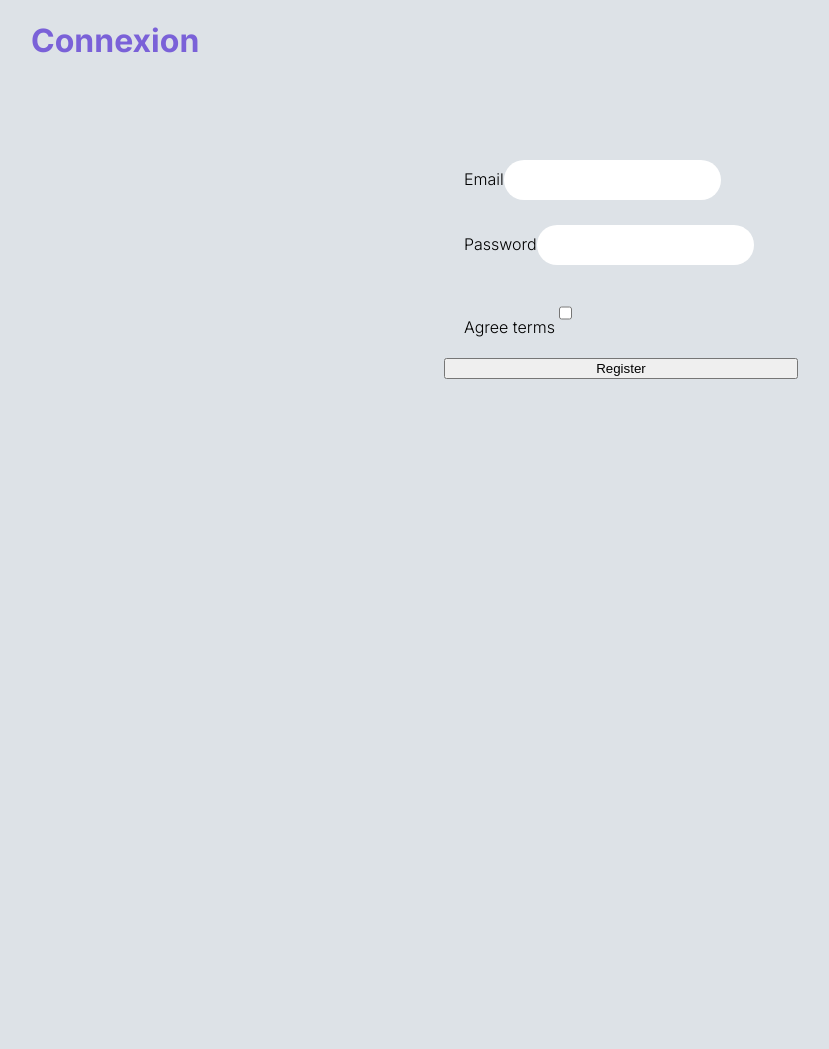
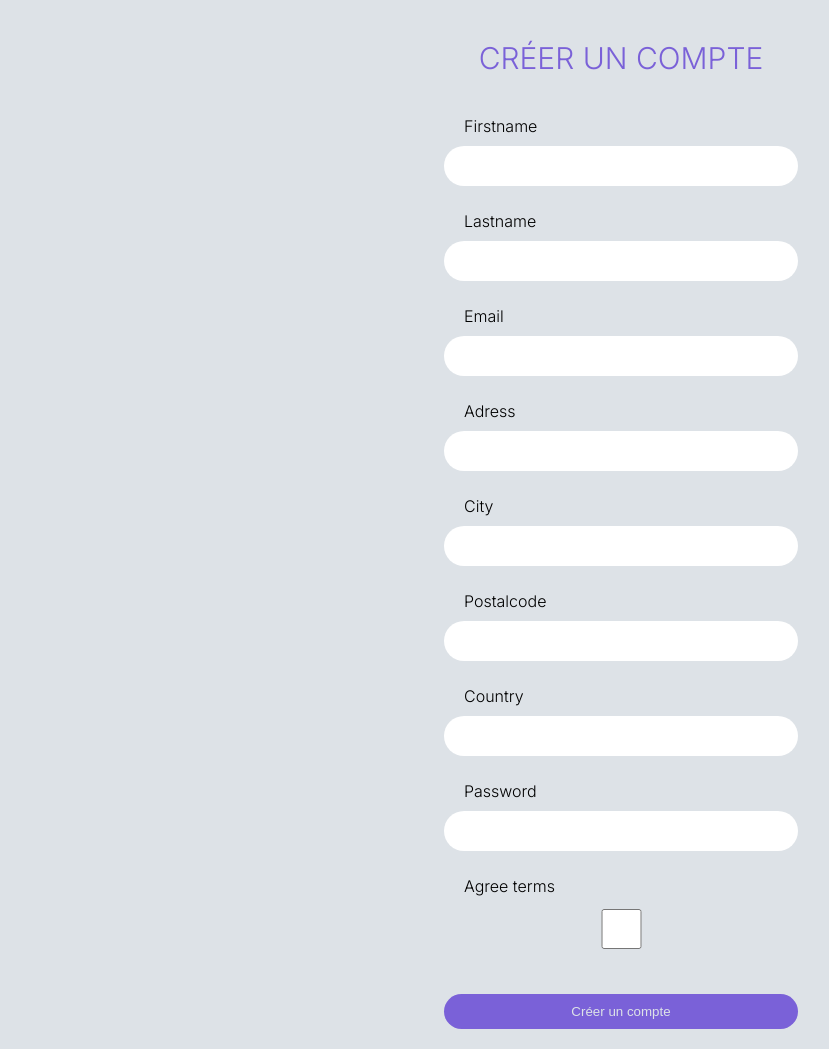
Before and after one commit to knl5/bank-project, a Symfony app: template templates/registration/userRegister.html.twig in a window 1280 px wide. Shown: the whole page, without its empty margins (19-848 px from the left). Before the commit the page ends 379 px from the top, so only its background shows below. Run offline with Twig, Linux system fonts and the light colour scheme; the template is opened without the code that fills it, so the values that code supplies are empty; form fields are guessed from the names that the template uses; some libraries are stand-ins or nearby versions.

Commit message:
add broken user registration form

```diff
--- a/public/css/style.css
+++ b/public/css/style.css
@@ -82,7 +82,12 @@ form {
     display: flex;
     flex-direction: column;
     width: 30%;
-    margin: 100px auto;
+    margin: 20px auto;
+}
+
+form div {
+    display: flex;
+    flex-direction: column;
 }
 
 input {
--- a/templates/registration/adminRegister.html.twig
+++ b/templates/registration/adminRegister.html.twig
@@ -3,7 +3,7 @@
 {% block title %}Register{% endblock %}
 
 {% block body %}
-    <h1>Créer un compte administrateur</h1>
+    <h2>Créer un compte administrateur</h2>
 
     {{ form_start(registrationForm) }}
         {{ form_row(registrationForm.firstname) }}
@@ -14,6 +14,6 @@
         }) }}
         {{ form_row(registrationForm.agreeTerms) }}
 
-        <button type="submit" class="btn">Register</button>
+        <button type="submit" class="primary-button">Créer un compte</button>
     {{ form_end(registrationForm) }}
 {% endblock %}
--- a/templates/registration/userRegister.html.twig
+++ b/templates/registration/userRegister.html.twig
@@ -3,15 +3,21 @@
 {% block title %}User login{% endblock %}
 
 {% block body %}
-    <h1>Connexion</h1>
+    <h2>Créer un compte</h2>
 
     {{ form_start(registrationForm) }}
+        {{ form_row(registrationForm.firstname) }}
+        {{ form_row(registrationForm.lastname) }}
         {{ form_row(registrationForm.email) }}
+        {{ form_row(registrationForm.adress) }}
+        {{ form_row(registrationForm.city) }}
+        {{ form_row(registrationForm.postalcode) }}
+        {{ form_row(registrationForm.country) }}
         {{ form_row(registrationForm.plainPassword, {
             label: 'Password'
         }) }}
         {{ form_row(registrationForm.agreeTerms) }}
 
-        <button type="submit" class="btn">Register</button>
+        <button type="submit" class="primary-button">Créer un compte</button>
     {{ form_end(registrationForm) }}
 {% endblock %}
```
Also changed, not shown: migrations/Version20220220225257.php (added, +31 -0 lines), src/Form/RegistrationFormType.php (+9 -1 lines), templates/security/userLogin.html.twig (+4 -4 lines), 1 other file.
